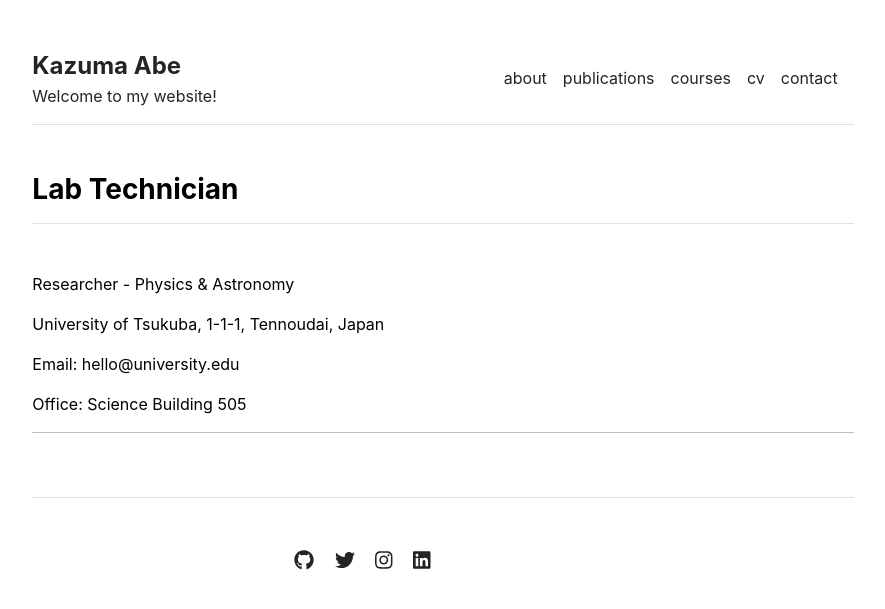
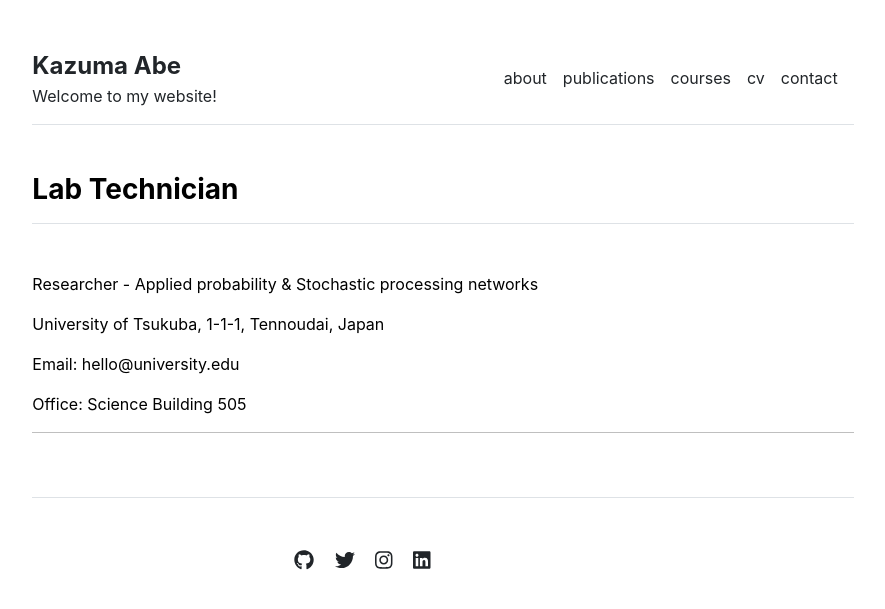
Before and after one commit to qriovider/archive, a Jekyll site: the page built from about/lab-technician.md, in a window 1280 px wide. Shown: the top 609 px of the page, without its empty margins (197-1082 px from the left). Built offline with Jekyll 4.4.1, drawn with Linux system fonts in a browser that asks for light colours.

Commit message:
Update lab-technician.md

```diff
--- a/about/lab-technician.md
+++ b/about/lab-technician.md
@@ -3,7 +3,7 @@ layout: page
 title: "Lab Technician"
 ---
 
-Researcher - Physics & Astronomy
+Researcher - Applied probability & Stochastic processing networks
 
 University of Tsukuba, 1-1-1, Tennoudai, Japan
 
```
